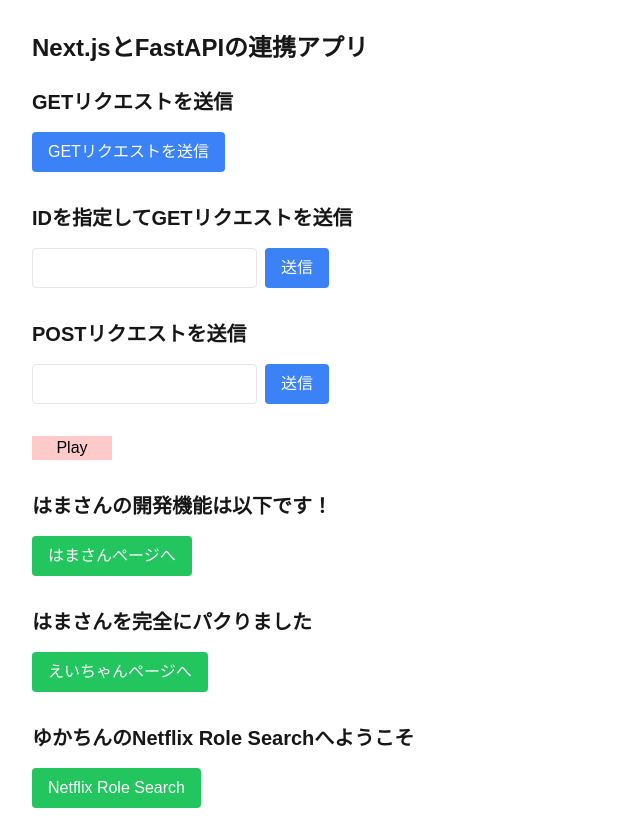
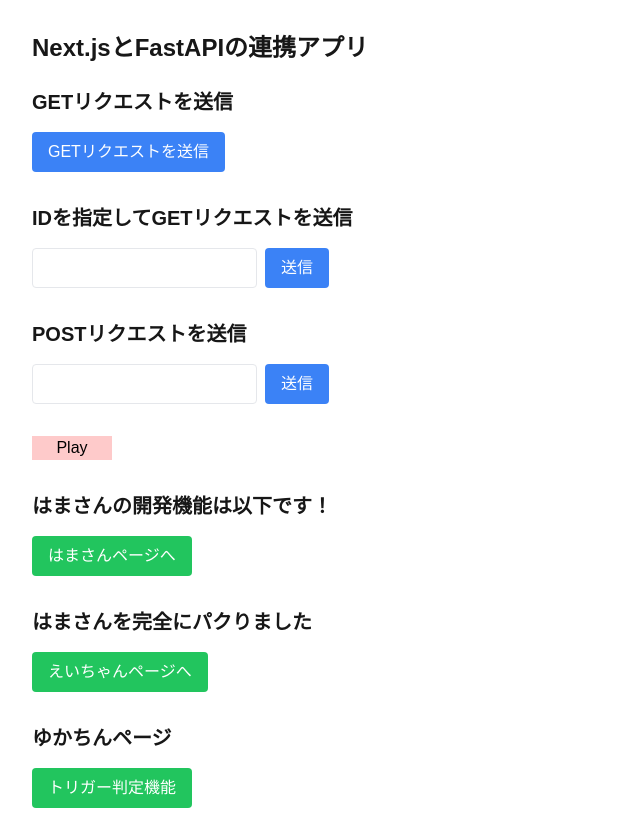
Before and after one commit to yochanchan/LifeCube_front, a Next.js app: page / in a window 1280 px wide. Shown: the whole page, without its empty margins (0-640 px from the left). Built offline with nearby package versions, Linux system fonts and the light colour scheme.

Commit message:
一時的な変更保存

```diff
--- a/src/app/page.jsx
+++ b/src/app/page.jsx
@@ -151,14 +151,14 @@
 
         {/*「ゆかちん」ページへのリンク*/}
         <section>
-          <h2 className="text-xl font-bold mb-4">ゆかちんのNetflix Role Searchへようこそ</h2>
+          <h2 className="text-xl font-bold mb-4">ゆかちんページ</h2>
           <Link href="/test_yuka"> {/* /test_yuka へ遷移 */}
             <button
               className="bg-green-500 hover:bg-green-600 text-white px-4 py-2 rounded"
               // Tailwind CSS のクラスを既存のボタンに合わせました。
               // 必要であれば btn btn-neutral w-20 border-0 bg-red-200 text-black hover:text-white のようなクラスも適用可能です
             >
-              Netflix Role Search
+              トリガー判定機能
             </button>
           </Link>
         </section>
```
